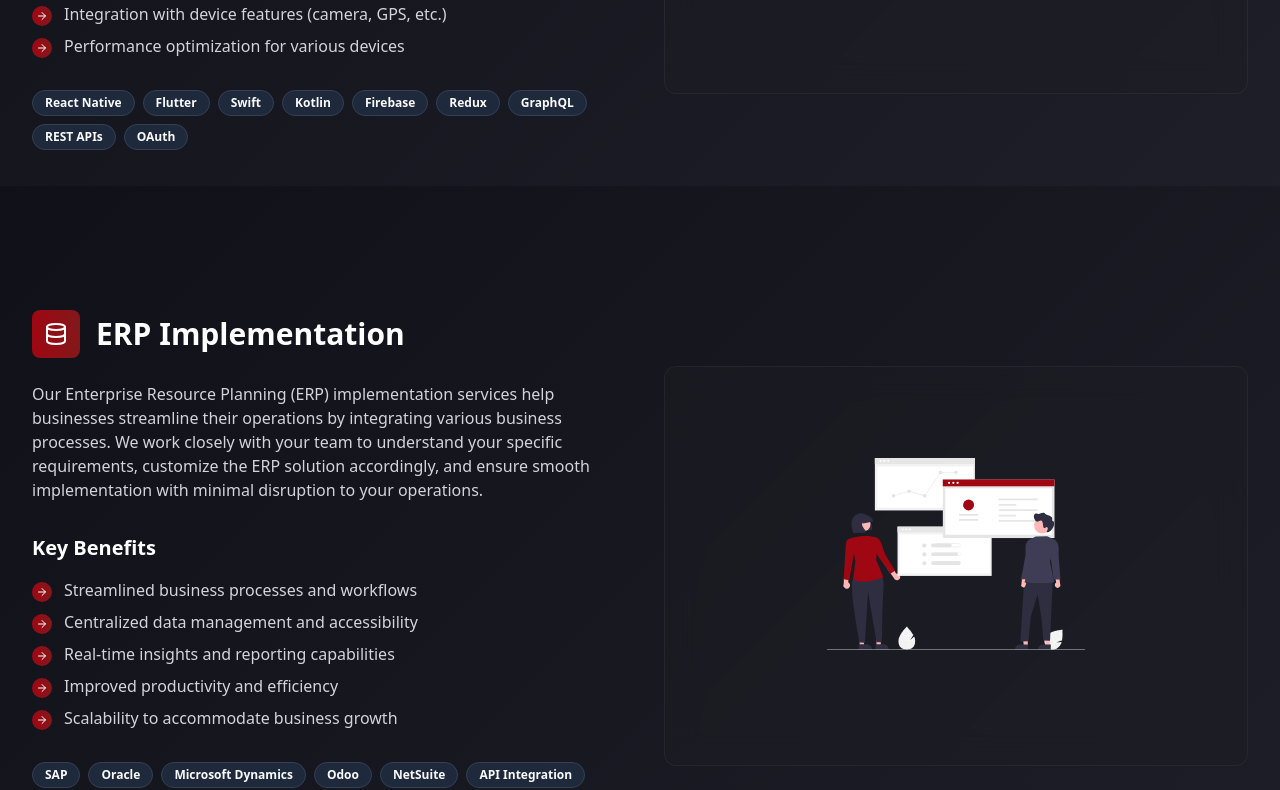
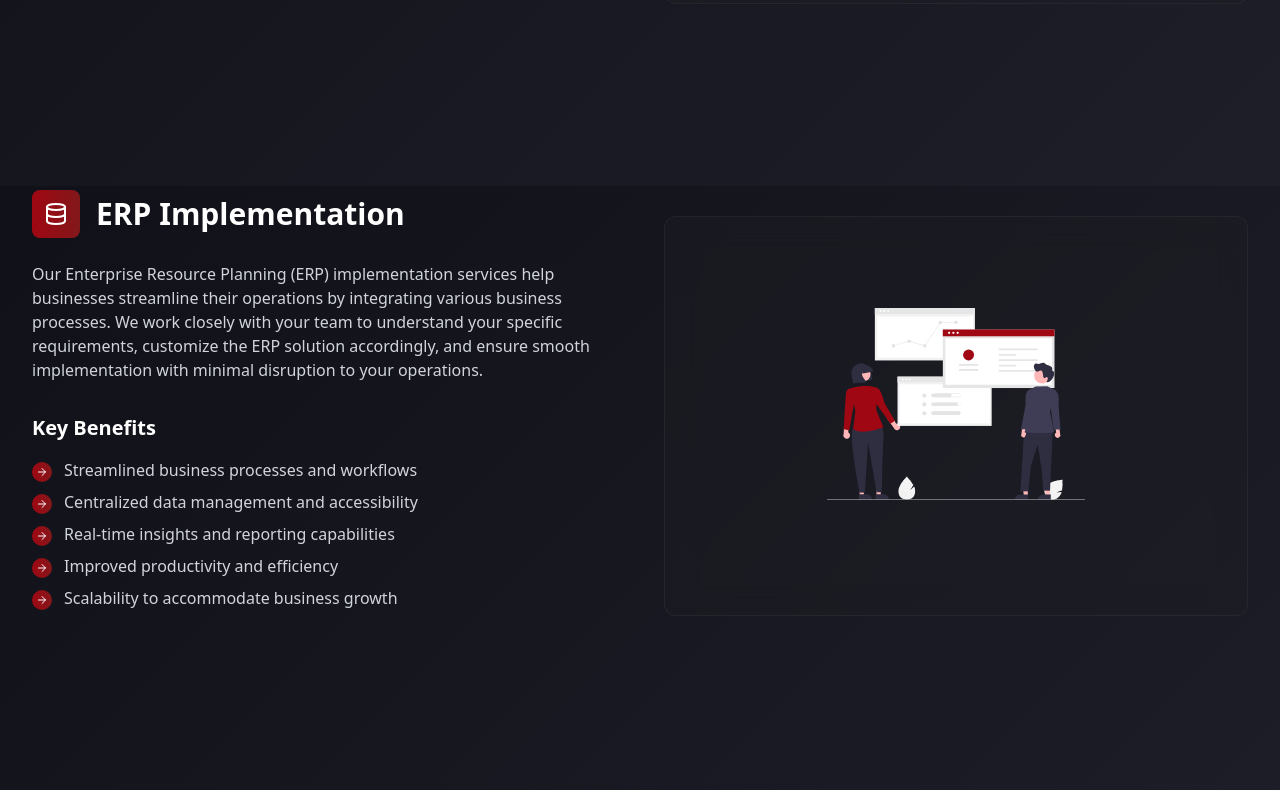
Before and after one commit to XylonMarkLabs/xylonmarklabs-web, a React (Create React App) app: page /services in a window 1280 px wide. Shown: the part 1414-2204 px from the top of the page. Built offline with nearby package versions, Linux system fonts and the light colour scheme.

Commit message:
Final touches

```diff
--- a/src/index.css
+++ b/src/index.css
@@ -35,7 +35,7 @@
   --dark-700: 0 0% 94%;
   --dark-600: 0 0% 96%;
   --dark-500: 0 0% 98%;
-  --accent-red: 346 83% 56%;
+  --accent-red: 2 61% 30%;
   --accent-pink: 348 73% 69%;
 }
 
@@ -66,7 +66,7 @@
   --dark-700: 240 10% 16%;
   --dark-600: 240 10% 20%;
   --dark-500: 240 10% 26%;
-  --accent-red: 346 83% 56%;
+  --accent-red: 2 61% 30%;
   --accent-pink: 348 73% 69%;
 }
 
--- a/src/pages/About.tsx
+++ b/src/pages/About.tsx
@@ -201,16 +201,13 @@ const AboutPage = () => {
           >
             <div className="grid gap-10 items-center">
               <motion.div variants={fadeIn("right", "tween", 0.2, 1)}>
-                <h2 className="text-3xl font-bold mb-6 text-center">Our Story</h2>
-                <div className="space-y-4 text-slate-700 dark:text-gray-300">
+                <h2 className="text-3xl font-bold mb-6 text-center">Who We Are</h2>
+                <div className="space-y-4 text-lg text-justify text-slate-700 dark:text-gray-300">
                   <p>
-                    Founded in 2018, XylonMark Labs began with a simple mission: to help businesses leverage technology to achieve their full potential. What started as a small team of developers has grown into a full-service tech company with expertise across multiple domains.
+                    Introducing XylonMark Labs, a place where innovation meets reliability and creativity drives progress. We are a passionate team dedicated to providing top-quality solutions that make everyday tasks easier, faster, and smarter. Our journey began with a simple goal: to solve real problems through technology and creativity. Since then, we've grown into a trusted name, known for our unwavering commitment to excellence, customer satisfaction, and continuous improvement.
                   </p>
                   <p>
-                    Our journey has been defined by a commitment to innovation, quality, and client satisfaction. We've worked with companies of all sizes, from startups to enterprises, delivering solutions that drive growth and create competitive advantages.
-                  </p>
-                  <p>
-                    Today, we're proud to be at the forefront of technological innovation, continuously expanding our capabilities and embracing emerging technologies to provide our clients with cutting-edge solutions that address their unique challenges.
+                    Whether you're here to explore new possibilities, collaborate on exciting projects, or grow alongside us, we're truly glad to have you on board. Together, we can push the boundaries of innovation, create meaningful impact, and build a brighter, smarter digital future that empowers businesses and communities alike. We look forward to forging strong partnerships, sharing knowledge, and achieving success hand in hand with you.
                   </p>
                 </div>
               </motion.div>
--- a/src/pages/Services.tsx
+++ b/src/pages/Services.tsx
@@ -103,7 +103,7 @@ const ServicesPage = () => {
     {
       title: "Web Development",
       description: "We build custom web applications that are scalable, responsive, and user-friendly. Our web development solutions are designed to provide excellent user experiences while ensuring high performance and security. From simple corporate websites to complex web applications, our team of skilled developers will bring your vision to life.",
-      technologies: ["React", "Next.js", "Node.js", "Express","Spring Boot", "MongoDB", "PostgreSQL", "GraphQL", "Tailwind CSS", "AWS", "Firebase"],
+      technologies: [],
       benefits: [
         "Responsive design that works on all devices",
         "Search engine optimized codebase",
@@ -117,7 +117,7 @@ const ServicesPage = () => {
     {
       title: "Mobile App Development",
       description: "Our mobile app development services cover both iOS and Android platforms, allowing you to reach a wider audience. We focus on creating intuitive, feature-rich mobile applications that provide value to your users while aligning with your business goals. Our development process ensures your app is not only functional but also maintainable and future-proof.",
-      technologies: ["React Native", "Flutter", "Swift", "Kotlin", "Firebase", "Redux", "GraphQL", "REST APIs", "OAuth"],
+      technologies: [],
       benefits: [
         "Cross-platform compatibility",
         "Intuitive user interface and experience",
@@ -132,7 +132,7 @@ const ServicesPage = () => {
     {
       title: "ERP Implementation",
       description: "Our Enterprise Resource Planning (ERP) implementation services help businesses streamline their operations by integrating various business processes. We work closely with your team to understand your specific requirements, customize the ERP solution accordingly, and ensure smooth implementation with minimal disruption to your operations.",
-      technologies: ["SAP", "Oracle", "Microsoft Dynamics", "Odoo", "NetSuite", "API Integration", "Data Migration", "Business Intelligence", "Process Automation"],
+      technologies: [],
       benefits: [
         "Streamlined business processes and workflows",
         "Centralized data management and accessibility",
@@ -146,7 +146,7 @@ const ServicesPage = () => {
     {
       title: "Digital Marketing & Branding",
       description: "We offer comprehensive digital marketing and branding services to help you establish a strong online presence. From SEO and content marketing to social media management and PPC advertising, our team will work with you to create a tailored strategy that aligns with your business goals and drives results.",
-      technologies: ["SEO", "PPC", "Social Media", "Content Marketing", "Email Marketing", "Analytics", "Brand Strategy", "Graphic Design"],
+      technologies: [],
       benefits: [
         "Increased online visibility and brand awareness",
         "Targeted marketing campaigns to reach your audience",
@@ -161,7 +161,7 @@ const ServicesPage = () => {
     {
       title: "UI/UX Design",
       description: "Our UI/UX design services focus on creating user-centered designs that enhance the overall user experience. We conduct thorough research and testing to ensure our designs are not only visually appealing but also functional and intuitive. Our goal is to create designs that engage users and drive conversions.",
-      technologies: ["Figma", "User Research", "Wireframing", "Prototyping", "Usability Testing"],
+      technologies: [],
       benefits: [
         "User-centered design approach",
         "Intuitive navigation and layout",
```
